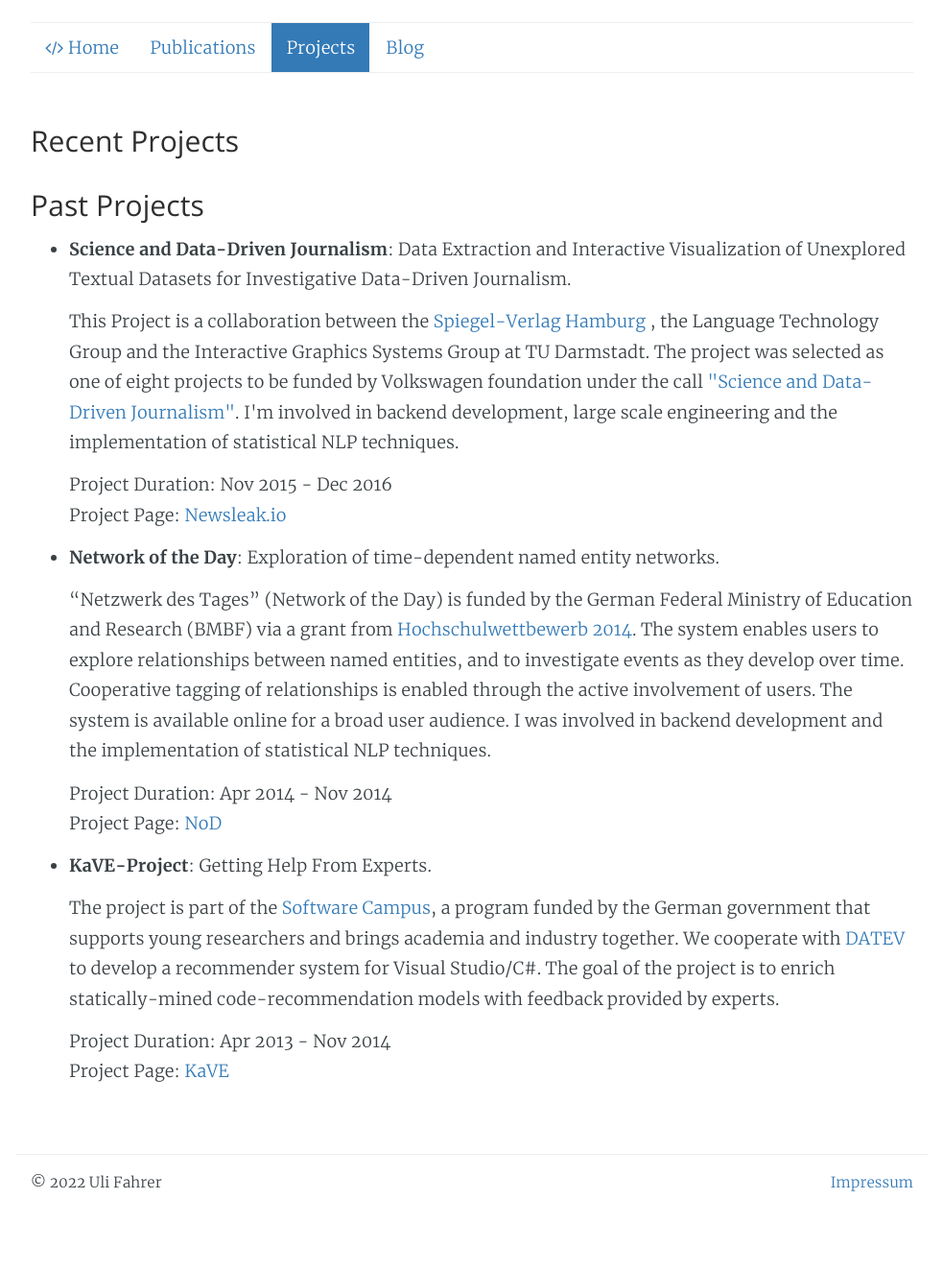
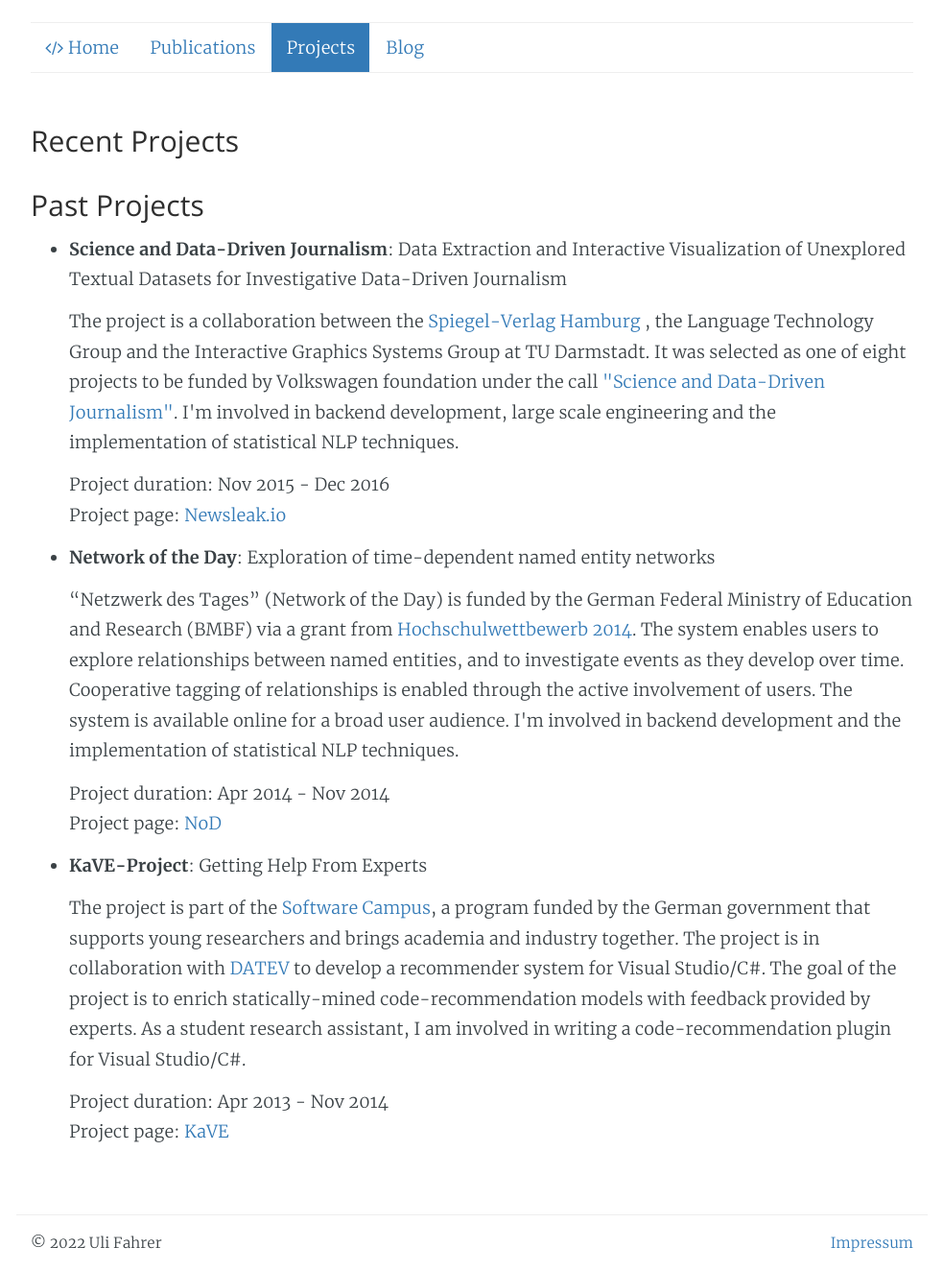
Before and after one commit to Tooa/tooa.github.io, a Jekyll site: the page built from projects/index.html, in a window 1280 px wide. Shown: the whole page at 96% size, without its empty margins (148-1131 px from the left). Built offline with Jekyll 4.4.1, drawn with Linux system fonts in a browser that asks for light colours; nearby versions of some CDN libraries; library files that are not in the unit come from our copies; before the commit the page ends 1261 px from its top, so only the background shows below that.

Commit message:
feat: update project page

```diff
--- a/_data/projects.yml
+++ b/_data/projects.yml
@@ -2,10 +2,10 @@
 ---
 
 - title: Science and Data-Driven Journalism
-  subtitle: Data Extraction and Interactive Visualization of Unexplored Textual Datasets for Investigative Data-Driven Journalism.
+  subtitle: Data Extraction and Interactive Visualization of Unexplored Textual Datasets for Investigative Data-Driven Journalism
   description: |
-    This Project is a collaboration between the <a href="https://spiegel.de" target=" _blank">Spiegel-Verlag Hamburg </a>,
-    the Language Technology Group and the Interactive Graphics Systems Group at TU Darmstadt. The project was selected as
+    The project is a collaboration between the <a href="https://spiegel.de" target=" _blank">Spiegel-Verlag Hamburg </a>,
+    the Language Technology Group and the Interactive Graphics Systems Group at TU Darmstadt. It was selected as
     one of eight projects to be funded by Volkswagen foundation under the call
     <a href="https://www.volkswagenstiftung.de/en/funding/science-and-data-driven-journalism" target="_blank">"Science and Data-Driven Journalism"</a>. I'm involved in backend development, large scale engineering and the implementation of statistical NLP techniques.
   duration: Nov 2015 - Dec 2016
@@ -13,24 +13,24 @@
   active: false
 
 - title: Network of the Day
-  subtitle: Exploration of time-dependent named entity networks.
+  subtitle: Exploration of time-dependent named entity networks
   description: |
     “Netzwerk des Tages” (Network of the Day) is funded by the German Federal Ministry of Education and Research (BMBF) via a grant from
     <a href="https://www.wissenschaft-im-dialog.de/medien/pressemitteilungen/artikel/beitrag/nachwuchswissenschaftler-erklaeren-die-digitale-welt/">Hochschulwettbewerb 2014</a>.
     The system enables users to explore relationships between named entities, and to investigate events as they develop over time.
     Cooperative tagging of relationships is enabled through the active involvement of users. The system is available online for a broad user audience.
-    I was involved in backend development and the implementation of statistical NLP techniques.
+    I'm involved in backend development and the implementation of statistical NLP techniques.
   duration: Apr 2014 - Nov 2014
   page: <a href="https://www.inf.uni-hamburg.de/en/inst/ab/lt/resources/demos/network-of-the-day.html" target="_blank">NoD</a>
   active: false
 
 - title: KaVE-Project
-  subtitle: Getting Help From Experts.
+  subtitle: Getting Help From Experts
   description: |
     The project is part of the <a href="https://www.softwarecampus.de" target="_blank">Software Campus</a>,
     a program funded by the German government that supports young researchers and brings academia and industry together.
-    We cooperate with <a href="https://www.datev.de/web/de/startseite/startseite-n/" target="_blank">DATEV</a> to develop a recommender system for Visual Studio/C#.
-    The goal of the project is to enrich statically-mined code-recommendation models with feedback provided by experts.
+    The project is in collaboration with <a href="https://www.datev.de/web/de/startseite/startseite-n/" target="_blank">DATEV</a> to develop a recommender system for Visual Studio/C#.
+    The goal of the project is to enrich statically-mined code-recommendation models with feedback provided by experts. As a student research assistant, I am involved in writing a code-recommendation plugin for Visual Studio/C#.
   duration: Apr 2013 - Nov 2014
   page: <a href="https://www.kave.cc/" target="_blank">KaVE</a>
   active: false
--- a/projects/index.html
+++ b/projects/index.html
@@ -19,8 +19,8 @@ permalink: /projects/
                             <p> {{ project.description }}
 
                             <ul class="list-unstyled">
-                                <li>Project Duration: {{ project.duration }}</li>
-                                <li>Project Page: {{ project.page }}</li>
+                                <li>Project duration: {{ project.duration }}</li>
+                                <li>Project page: {{ project.page }}</li>
                             </ul>
                         </li>
                     {% endif %}
@@ -40,8 +40,8 @@ permalink: /projects/
                             <p> {{ project.description }}
 
                             <ul class="list-unstyled">
-                                <li>Project Duration: {{ project.duration }}</li>
-                                <li>Project Page: {{ project.page }}</li>
+                                <li>Project duration: {{ project.duration }}</li>
+                                <li>Project page: {{ project.page }}</li>
                             </ul>
                         </li>
                     {% endif %}
```
